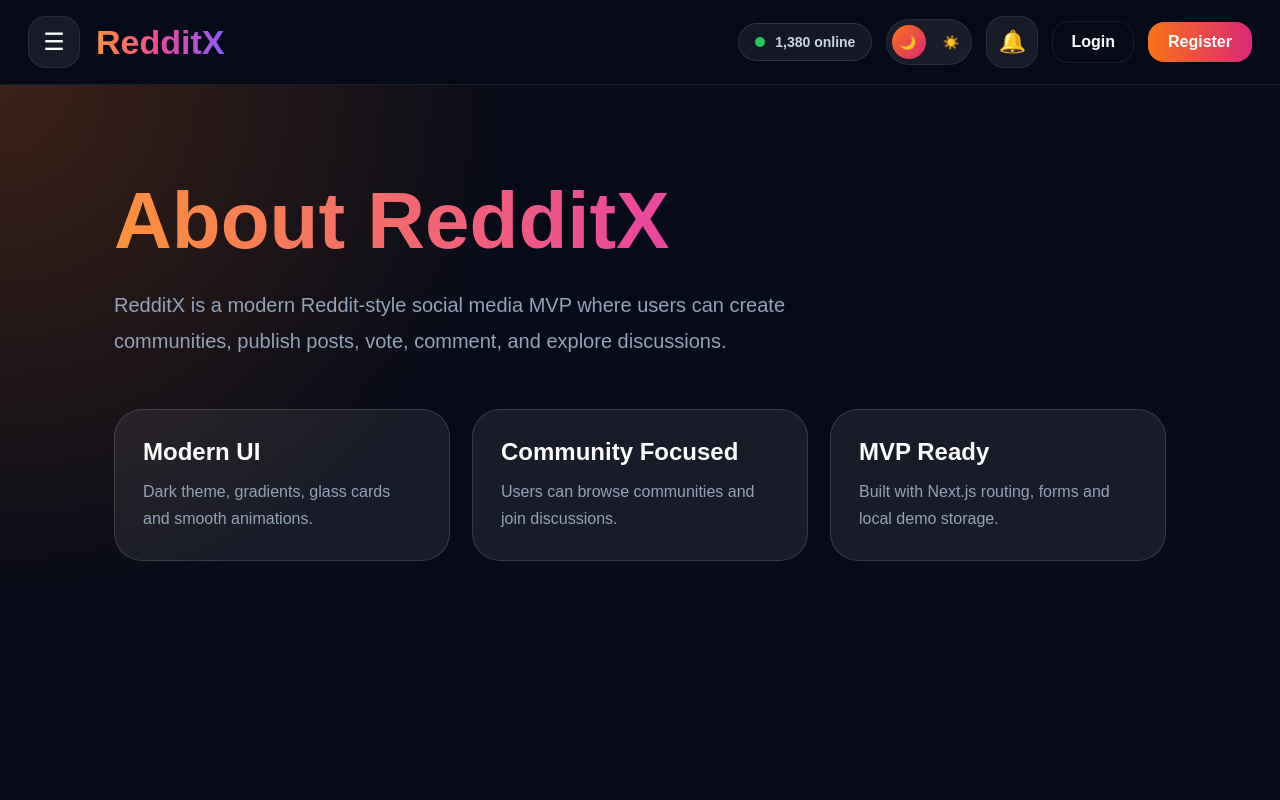
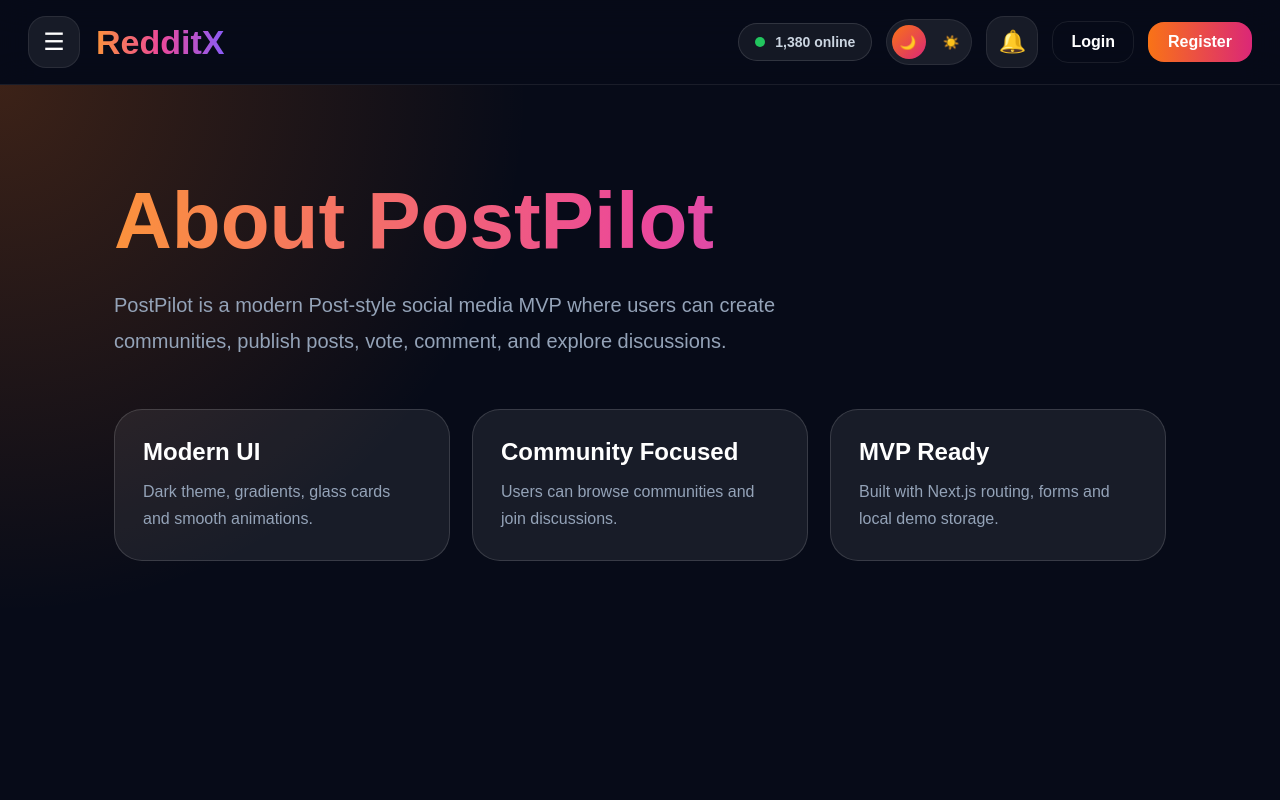
Before and after one commit to Kesarkarale/reddit-clone, a Next.js app: page /about in a window 1280 px wide. Shown: the top 800 px of the page. Built offline with nearby package versions, Linux system fonts and the light colour scheme.

Commit message:
Update page.js

```diff
--- a/app/about/page.js
+++ b/app/about/page.js
@@ -4,9 +4,9 @@ export default function About() {
     <main style={page}>
 
       <section style={container}>
-        <h1 style={title}>About RedditX</h1>
+        <h1 style={title}>About PostPilot</h1>
         <p style={sub}>
-          RedditX is a modern Reddit-style social media MVP where users can
+          PostPilot is a modern Post-style social media MVP where users can
           create communities, publish posts, vote, comment, and explore
           discussions.
         </p>
```
